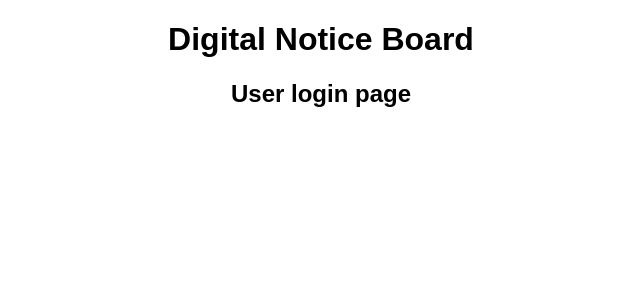
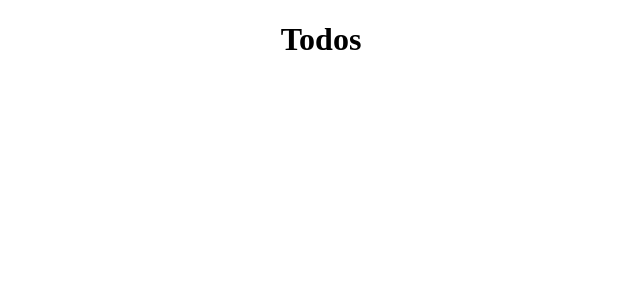
Before and after one commit to basantashah/notice_front, a React (Create React App) app: page / in a window 1280 px wide. Shown: the top 300 px of the page, without its empty margins (319-959 px from the left). Built offline with nearby package versions, Linux system fonts and the light colour scheme.

Commit message:
development

```diff
--- a/package.json
+++ b/package.json
@@ -3,6 +3,7 @@
   "version": "0.1.0",
   "private": true,
   "dependencies": {
+    "@material-ui/core": "^3.9.2",
     "axios": "^0.18.0",
     "material-ui": "^0.20.2",
     "react": "^16.7.0",
--- a/src/App.js
+++ b/src/App.js
@@ -1,15 +1,37 @@
 import React, { Component } from 'react';
-// import logo from './logo.svg';
 import './App.css';
+import Todos from './Notice/Notice';
 
 
 // I will comment everything we do//
 class App extends Component {
+  state = {
+    todos: [
+      {
+        id: 1,
+        title: 'Lets make a digital notice board',
+        completed: false
+      },
+
+      {
+        id: 2,
+        title: 'notice from RTE department',
+        completed: false
+      },
+
+
+      {
+        id: 3,
+        title: 'notice from academic department',
+        completed: false
+      }
+    ]
+  }
+
   render() {
     return (
       <div className="App">
-        <h1>Digital Notice Board</h1>
-        <h2> User login page</h2>
+        <Todos todos={this.state.todos} />
       </div>
     );
   }
--- a/src/Notice/Notice.js
+++ b/src/Notice/Notice.js
@@ -0,0 +1,13 @@
+import React, { Component } from 'react';
+
+class Todos extends Component {
+    render() {
+        return (
+            <div>
+                <h1>Todos</h1>
+            </div>
+        )
+    }
+}
+
+export default Todos;
--- a/src/index.css
+++ /dev/null
@@ -1,12 +0,0 @@
-body {
-  margin: 0;
-  padding: 0;
-  font-family: sans-serif;
-  /* -webkit-font-smoothing: antialiased;
-  -moz-osx-font-smoothing: grayscale; */
-}
-
-/* code {
-  font-family: source-code-pro, Menlo, Monaco, Consolas, "Courier New",
-    monospace;
-} */
--- a/src/index.js
+++ b/src/index.js
@@ -1,6 +1,6 @@
 import React from 'react';
 import ReactDOM from 'react-dom';
-import './index.css';
+// import './index.css';
 import App from './App';
 import * as serviceWorker from './serviceWorker';
 
```
Also changed, not shown: src/Notice/Signin.js (added, +93 -0 lines), src/logo.svg (deleted), 1 other file (tests, documents, lock files or other folders).
